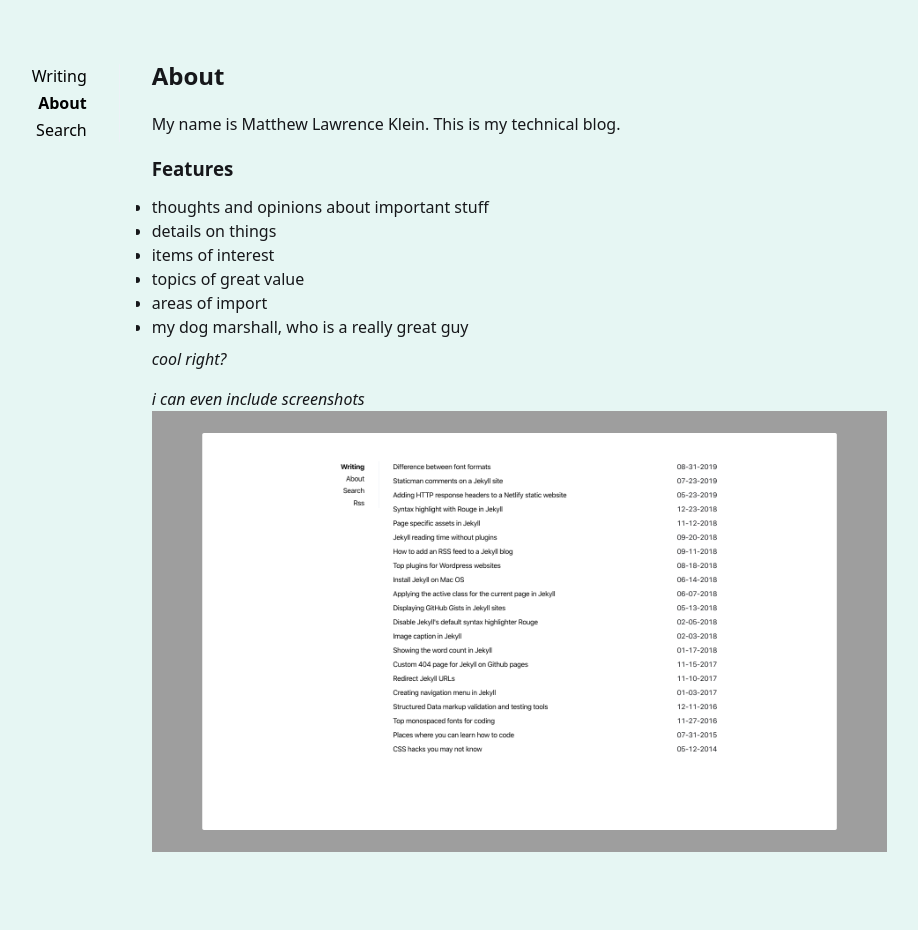
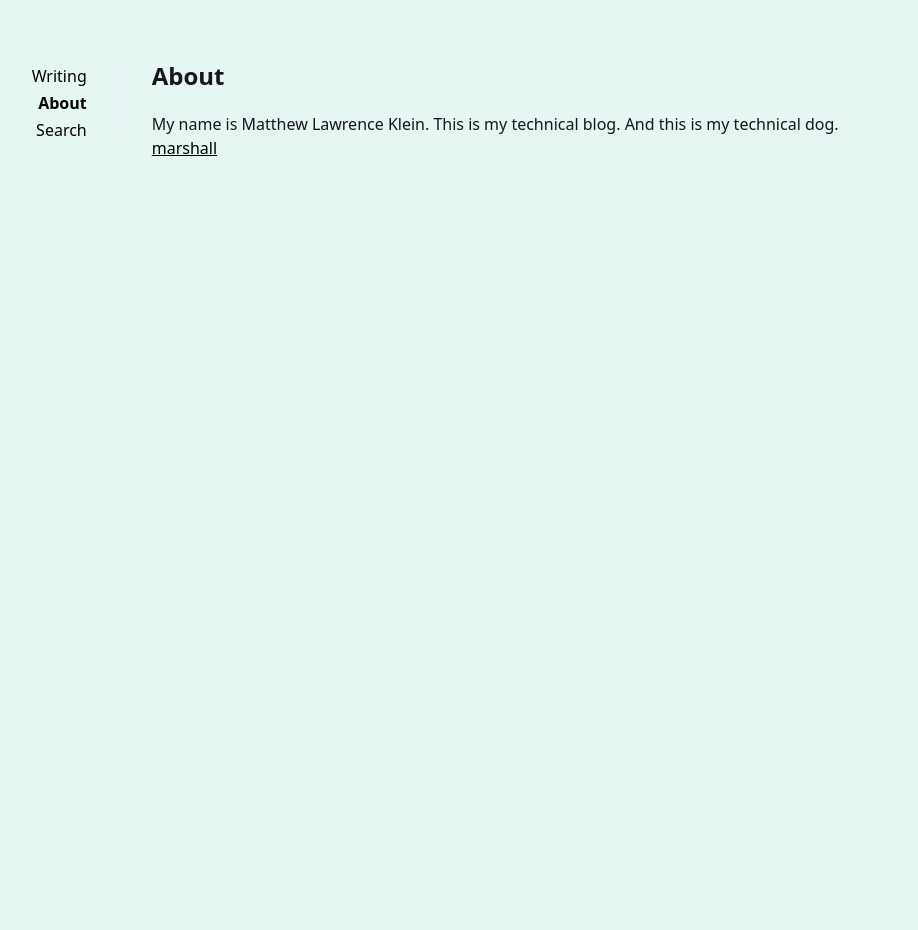
Before and after one commit to matthewlawrenceklein/matthewlawrenceklein.github.io, a Jekyll site: the page built from _pages/about.md, in a window 1280 px wide. Shown: the whole page, without its empty margins (201-1119 px from the left). Built offline with Jekyll 4.4.1, drawn with Linux system fonts in a browser that asks for light colours; after the commit the page ends 900 px from its top, so only the background shows below that.

Commit message:
updated about

```diff
--- a/_pages/about.md
+++ b/_pages/about.md
@@ -4,17 +4,5 @@ title: About
 ---
 
 My name is Matthew Lawrence Klein. This is my technical blog.
-
-### Features
-
-- thoughts and opinions about important stuff
-- details on things
-- items of interest
-- topics of great value
-- areas of import
-- my dog marshall, who is a really great guy
-
-_cool right?_
-
-*i can even include screenshots*
-![Screenshot](screenshot.png)
+And this is my technical dog.
+[marshall](https://i.imgur.com/5ULze94.jpg)
```
